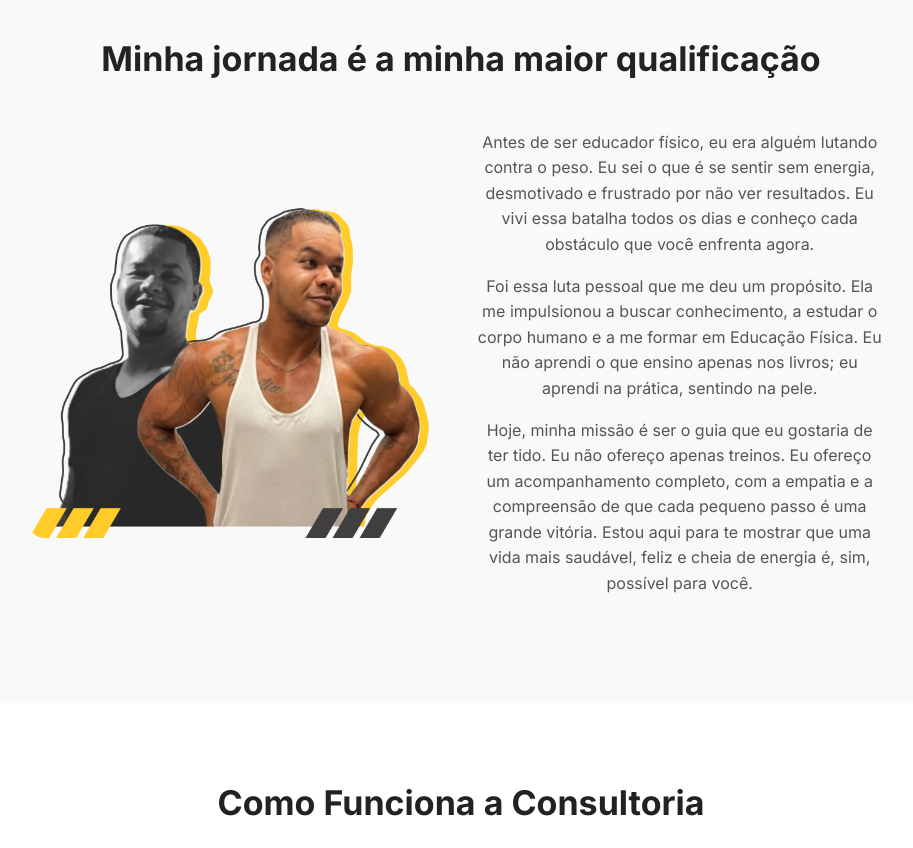
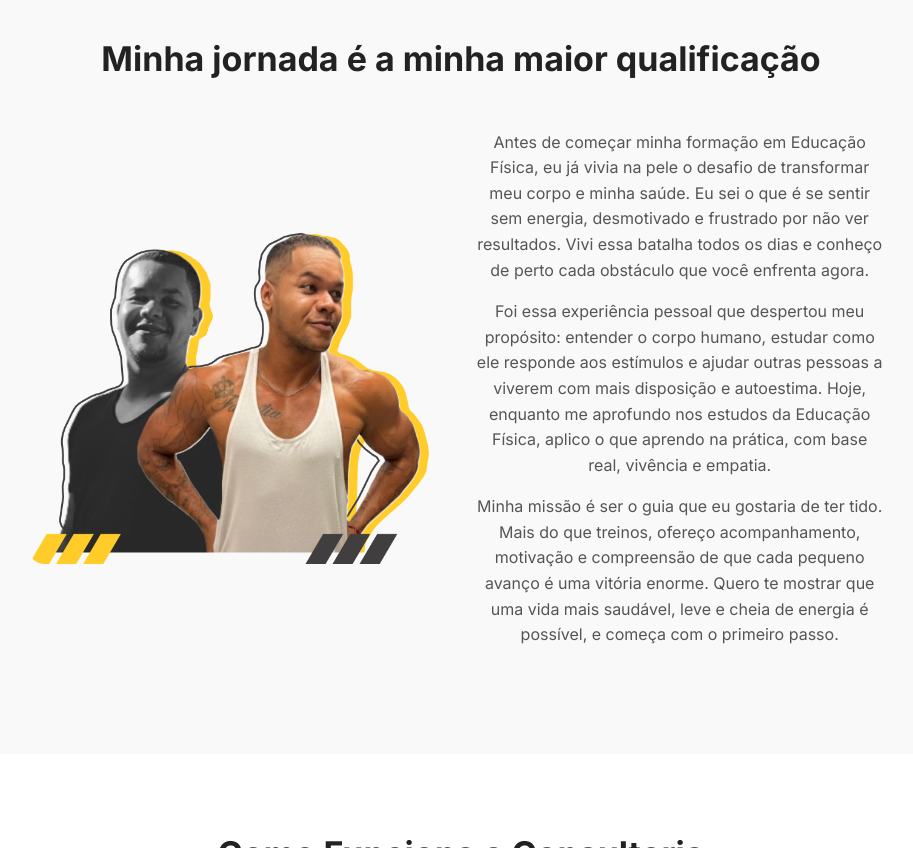
Before and after one commit to leocrowd/wtfit, a plain HTML site: page index.html in a window 1280 px wide. Shown: the part 700-1548 px from the top of the page, without its empty margins (179-1092 px from the left). Drawn offline with Linux system fonts and the light colour scheme.

Commit message:
Refactor index.html structure and content

```diff
--- a/index.html
+++ b/index.html
@@ -60,16 +60,9 @@
                 <h2 class="reveal">Minha jornada é a minha maior qualificação</h2>
                 <div class="about-content">
                     <div class="about-text reveal">
-                        <p>Antes de ser educador físico, eu era alguém lutando contra o peso. Eu sei o que é se sentir
-                            sem energia, desmotivado e frustrado por não ver resultados. Eu vivi essa batalha todos os
-                            dias e conheço cada obstáculo que você enfrenta agora.</p>
-                        <p>Foi essa luta pessoal que me deu um propósito. Ela me impulsionou a buscar conhecimento, a
-                            estudar o corpo humano e a me formar em Educação Física. Eu não aprendi o que ensino apenas
-                            nos livros; eu aprendi na prática, sentindo na pele.</p>
-                        <p>Hoje, minha missão é ser o guia que eu gostaria de ter tido. Eu não ofereço apenas treinos.
-                            Eu ofereço um acompanhamento completo, com a empatia e a compreensão de que cada pequeno
-                            passo é uma grande vitória. Estou aqui para te mostrar que uma vida mais saudável, feliz e
-                            cheia de energia é, sim, possível para você.</p>
+                        <p>Antes de começar minha formação em Educação Física, eu já vivia na pele o desafio de transformar meu corpo e minha saúde. Eu sei o que é se sentir sem energia, desmotivado e frustrado por não ver resultados. Vivi essa batalha todos os dias e conheço de perto cada obstáculo que você enfrenta agora.</p>
+                        <p>Foi essa experiência pessoal que despertou meu propósito: entender o corpo humano, estudar como ele responde aos estímulos e ajudar outras pessoas a viverem com mais disposição e autoestima. Hoje, enquanto me aprofundo nos estudos da Educação Física, aplico o que aprendo na prática, com base real, vivência e empatia.</p>
+                        <p>Minha missão é ser o guia que eu gostaria de ter tido. Mais do que treinos, ofereço acompanhamento, motivação e compreensão de que cada pequeno avanço é uma vitória enorme. Quero te mostrar que uma vida mais saudável, leve e cheia de energia é possível, e começa com o primeiro passo.</p>
                     </div>
                     <div class="about-image reveal">
                         <img src="./assets/sobremim.png" alt="Foto do coach Wislley Trabuco">
@@ -262,4 +255,5 @@
     <script src="script.js"></script>
 </body>
 
+
 </html>
```
